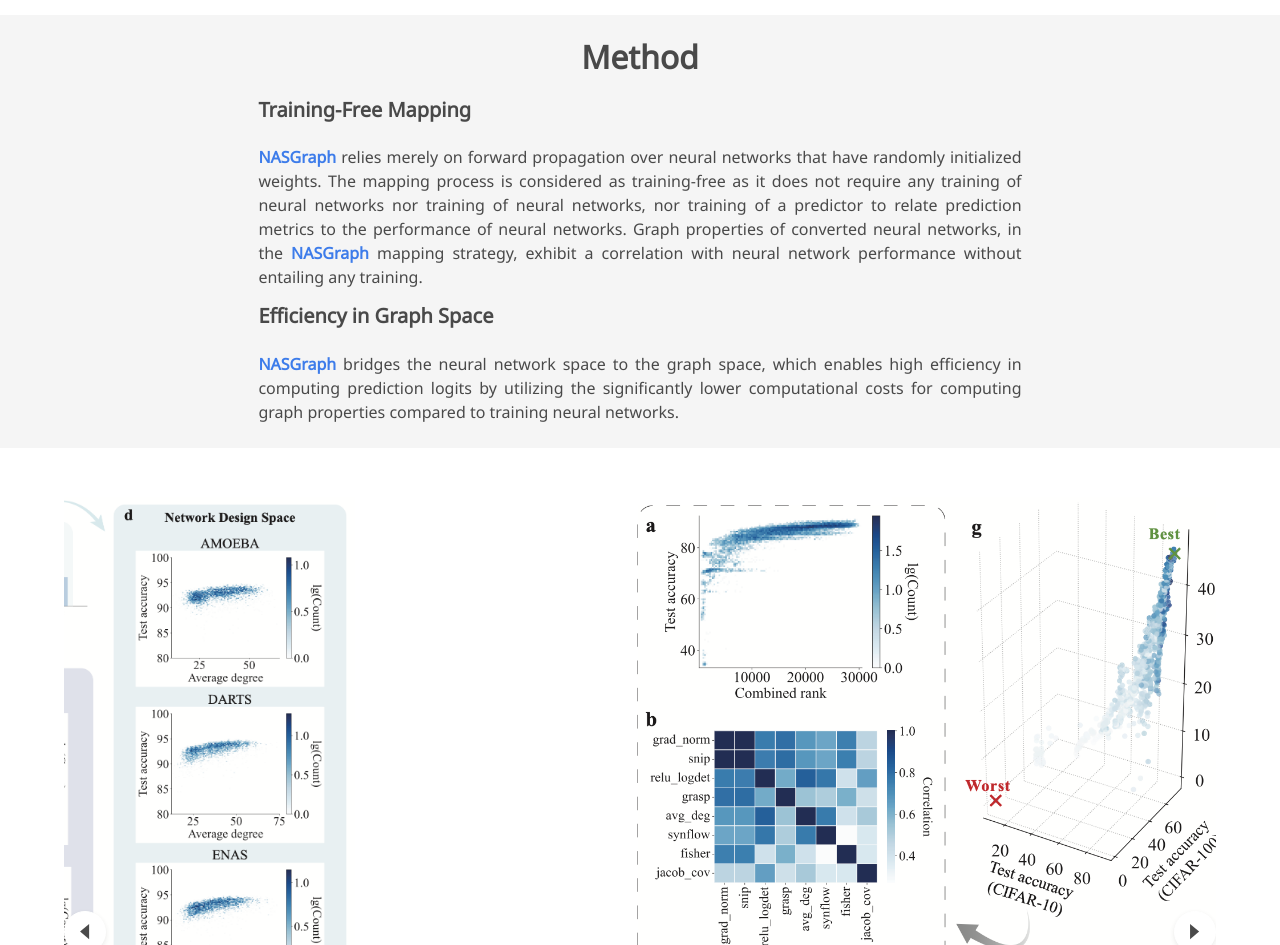
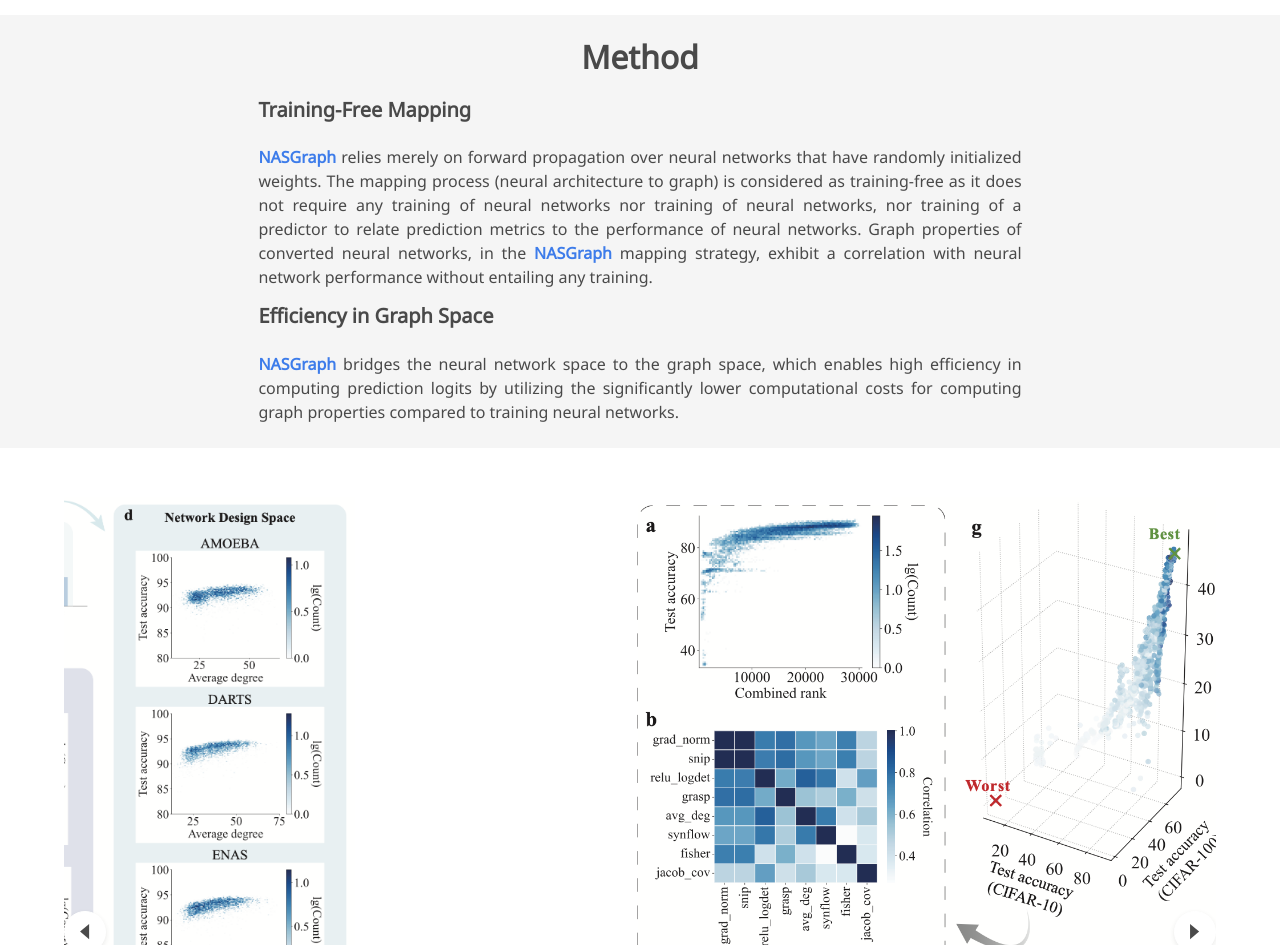
Before and after one commit to Zhenhan-Huang/NASGraph-Public, a plain HTML site: page index.html in a window 1280 px wide. Shown: the part 1159-2104 px from the top of the page. Drawn offline with nearby package versions, Linux system fonts and the light colour scheme; some icons are missing; a web font is replaced by a local one.

Commit message:
update webpage

```diff
--- a/index.html
+++ b/index.html
@@ -163,7 +163,7 @@
         <div class="content has-text-justified">
           <h4 class="title is-5">Training-Free Mapping</h4>
           <p>
-            <span style="color:#3D7CEA; font-weight: bold;">NASGraph</span> relies merely on forward propagation over neural networks that have randomly initialized weights. The mapping process is considered as training-free as it does not require any training of neural networks nor training of neural networks, nor training of a predictor to relate prediction metrics to the performance of neural networks. Graph properties of converted neural networks, in the <span style="color:#3D7CEA; font-weight: bold;">NASGraph</span> mapping strategy, exhibit a correlation with neural network performance without entailing any training.
+            <span style="color:#3D7CEA; font-weight: bold;">NASGraph</span> relies merely on forward propagation over neural networks that have randomly initialized weights. The mapping process (neural architecture to graph) is considered as training-free as it does not require any training of neural networks nor training of neural networks, nor training of a predictor to relate prediction metrics to the performance of neural networks. Graph properties of converted neural networks, in the <span style="color:#3D7CEA; font-weight: bold;">NASGraph</span> mapping strategy, exhibit a correlation with neural network performance without entailing any training.
           </p>
           <h4 class="title is-5">Efficiency in Graph Space</h4>
           <p>
```
